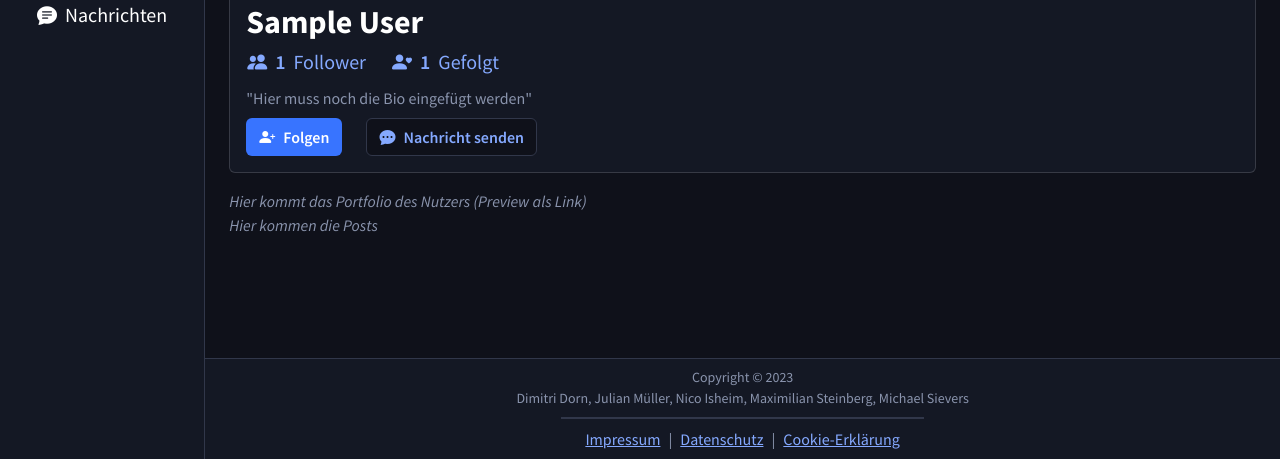
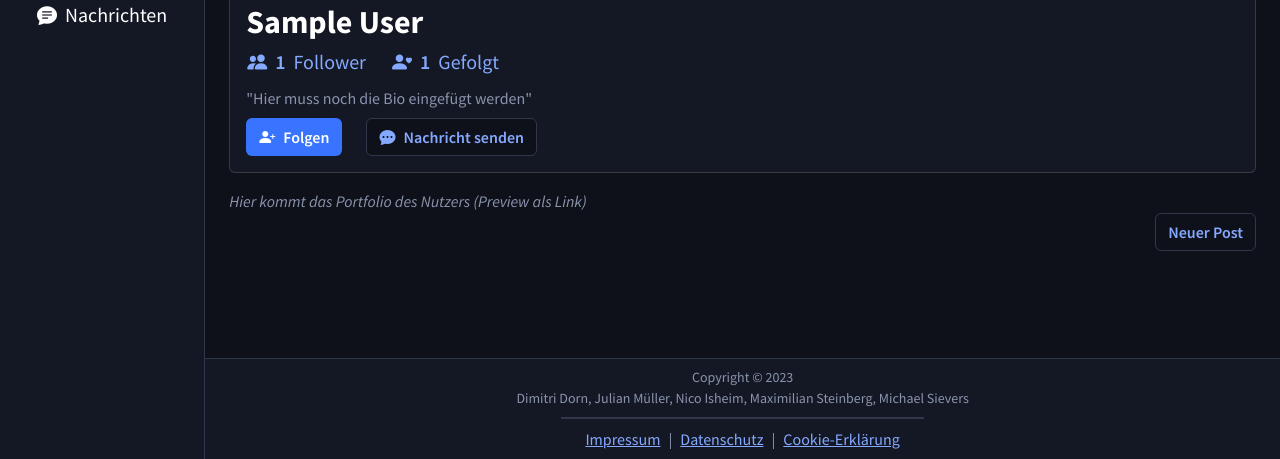
Before and after one commit to STPProjectOrg/software-project, a Django app: template app/user_app/templates/user_app/profile.html in a window 1280 px wide. Shown: the part 341-800 px from the top of the page. Run offline with Django 4.2, Linux system fonts and the light colour scheme; the template is opened without the code that fills it: values that come from a table or form of the project are taken from there, others are empty; the visitor is signed in with stand-in values (Sample User, id 1); data comes from the database, SQL or seed files in the repository; some libraries are stand-ins or nearby versions.

Commit message:
all posts of a user get displayed on the profile

```diff
--- a/app/community_app/views/post.py
+++ b/app/community_app/views/post.py
@@ -72,6 +72,11 @@ def get_by_tag(tag, **kwargs):
 
     return posts
 
+def get_by_user(user, **kwargs):
+    posts = Post.objects.filter(user_id=user.id)
+    return posts.order_by("-created_at")
+
+
 def like_toggle(request, post_id):
     """
     Toggles a 'PostLikes' entrie by a given post_id and the requesting user.
--- a/app/user_app/templates/user_app/profile.html
+++ b/app/user_app/templates/user_app/profile.html
@@ -1,5 +1,8 @@
 {% extends "core/base.html" %}
 {% load user_tags %}
+{% load community_tags %}
+
+{% load i18n %}
 {% block title %}
     | {{ profile_user.first_name }} {{ profile_user.last_name }}
 {% endblock title %}
@@ -130,12 +133,26 @@
         </div>
     </div>
     <div class="fst-italic">Hier kommt das Portfolio des Nutzers (Preview als Link)</div>
-    <div class="fst-italic">Hier kommen die Posts</div>
+            {# Create post #}
+            <div class="d-flex gap-2">
+              <button class="btn btn-outline-primary ms-auto"
+                      type="button"
+                      data-bs-toggle="modal"
+                      data-bs-target="#postCreateModal">{% trans "Neuer Post" %}</button>
+            </div>
+            <div class="row">
+                <div class="col d-flex flex-column gap-3">
+                  {% for post in myposts %}
+                    {% entry request.user post %}
+                  {% endfor %}
+                </div>
+            </div>
     {# Modals #}
     {% if is_user_profile %}
         {% profile_image_modal request.user %}
         {% profile_banner_modal %}
         {# TODO: Bio Modal #}
+        {% post_create_modal request.user postform %}
     {% endif %}
     {% profile_followers_modal request profile_user profile_followers_list user_following_list %}
     {% profile_following_modal request profile_user profile_following_list user_following_list %}
```
Also changed, not shown: app/user_app/views.py (+7 -0 lines).
